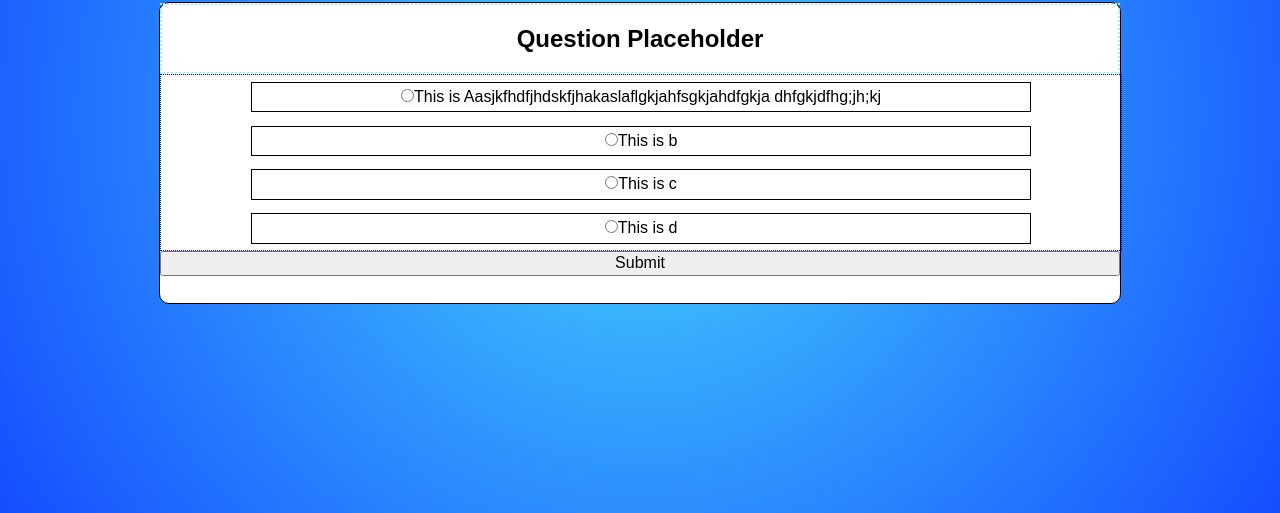
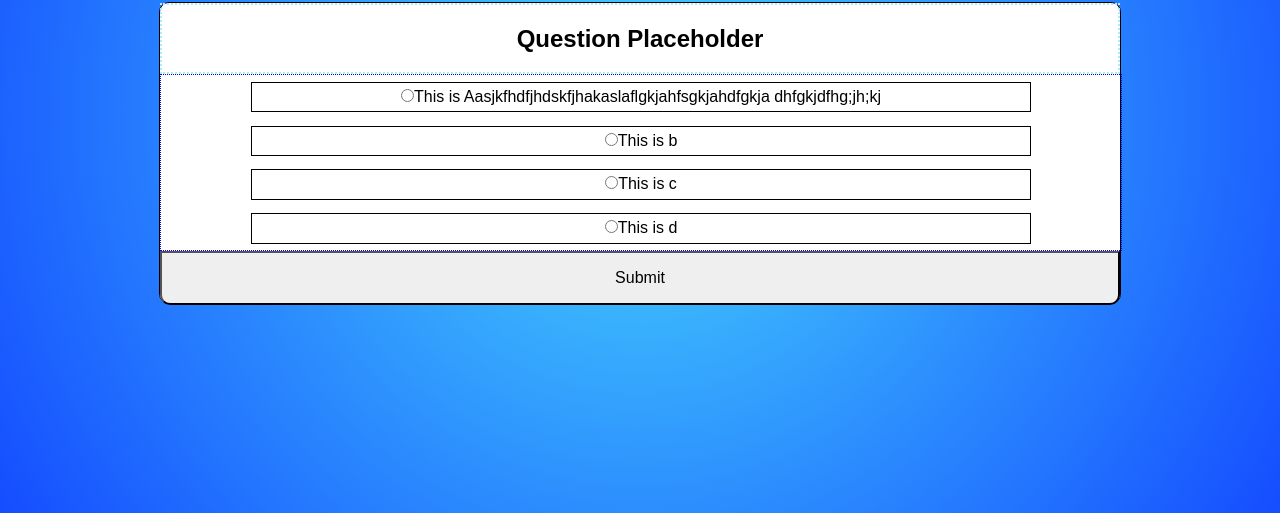
Before and after one commit to thinkful-ei-orka/quiz-app-Mandela-JohnC, a plain HTML site: page wireframes/start.html in a window 1280 px wide. Shown: the part 287-800 px from the top of the page. Drawn offline with nearby package versions, Linux system fonts and the light colour scheme; files whose address does not match are found by name.

Commit message:
fit the submit button with border radius

```diff
--- a/wireframes/app.css
+++ b/wireframes/app.css
@@ -60,7 +60,8 @@ border: 1px solid black;
 }
 .submit-button {
 width: 100%;
-height: 100%;
-
+height: 54px;
+border-bottom-left-radius: 10px;
+border-bottom-right-radius: 10px;
 
 }
```
Also changed, not shown: wireframes/start.html (+0 -5 lines).
